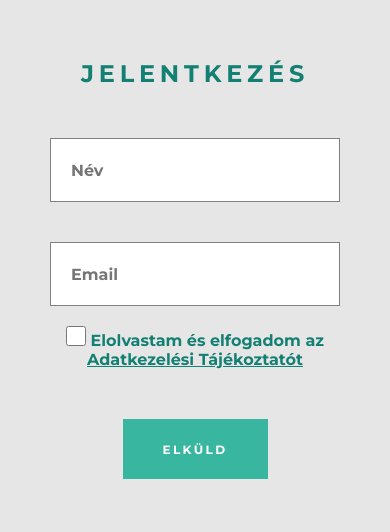
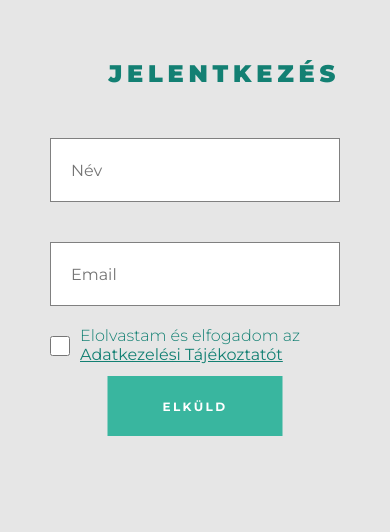
Before and after one commit to klikknpro/ui-build, a plain HTML site: page index.html in a window 390 px wide. Shown: the part 193-725 px from the top of the page. Drawn offline with Linux system fonts and the light colour scheme.

Commit message:
Correct mistakes v1.2

```diff
--- a/index.html
+++ b/index.html
@@ -6,8 +6,10 @@
 
     <link rel="preconnect" href="https://fonts.googleapis.com" />
     <link rel="preconnect" href="https://fonts.gstatic.com" crossorigin />
+    <link rel="preconnect" href="https://fonts.googleapis.com" />
+    <link rel="preconnect" href="https://fonts.gstatic.com" crossorigin />
     <link
-      href="https://fonts.googleapis.com/css2?family=Montserrat:ital,wght@0,300;0,400;0,700;1,300;1,400;1,700&display=swap"
+      href="https://fonts.googleapis.com/css2?family=Montserrat:ital,wght@0,300;0,400;0,700;0,800;0,900;1,300;1,400;1,700;1,800;1,900&display=swap"
       rel="stylesheet"
     />
 
@@ -17,9 +19,9 @@
   </head>
   <body>
     <div class="container">
-      <h1 class="title">JELENTKEZÉS</h1>
       <!-- név cím adatkezelési tájékoztatót -->
       <form>
+        <h1 class="title">JELENTKEZÉS</h1>
         <label for="name"></label>
         <input type="text" id="name" placeholder="Név" />
         <label for="email"></label>
--- a/style.scss
+++ b/style.scss
@@ -76,18 +76,24 @@ body {
 
 .title {
   font-size: 24px;
+  font-weight: 900;
   letter-spacing: 0.2em;
   text-align: center;
   margin: 30px auto;
+
+  @media screen and (max-width: 619px) {
+    text-align: right;
+  }
 }
 
 form {
   text-align: center;
-  @media screen and (max-width: 399px) {
+  @media screen and (max-width: 619px) {
     margin: 20px 30px 20px 30px;
+    text-align: left;
   }
 
-  @media screen and (min-width: 400px) {
+  @media screen and (min-width: 620px) {
     margin: 20px auto;
   }
 }
@@ -100,6 +106,8 @@ input[type="email"] {
   margin: 20px auto;
   border: 1px solid grey;
 
+  font-weight: 400;
+
   background-color: white;
 }
 
@@ -108,11 +116,27 @@ input[type="checkbox"] {
   width: 20px;
   height: 20px;
   border-radius: 0;
+
+  vertical-align: bottom;
+
+  @media screen and (max-width: 619px) {
+    position: relative;
+    top: 10px;
+  }
+}
+
+label[for="checkbox"] {
+  font-weight: 300;
+
+  @media screen and (max-width: 619px) {
+    position: absolute;
+    margin-left: 10px;
+  }
 }
 
 span {
   text-decoration: underline;
-  font-weight: 700;
+  font-weight: 500;
 }
 
 button {
@@ -124,4 +148,10 @@ button {
   font-size: 12px;
   letter-spacing: 0.2em;
   color: white;
+
+  @media screen and (max-width: 619px) {
+    position: absolute;
+    left: 50%;
+    transform: translateX(-50%);
+  }
 }
```
Also changed, not shown: style.css, 1 other file.
